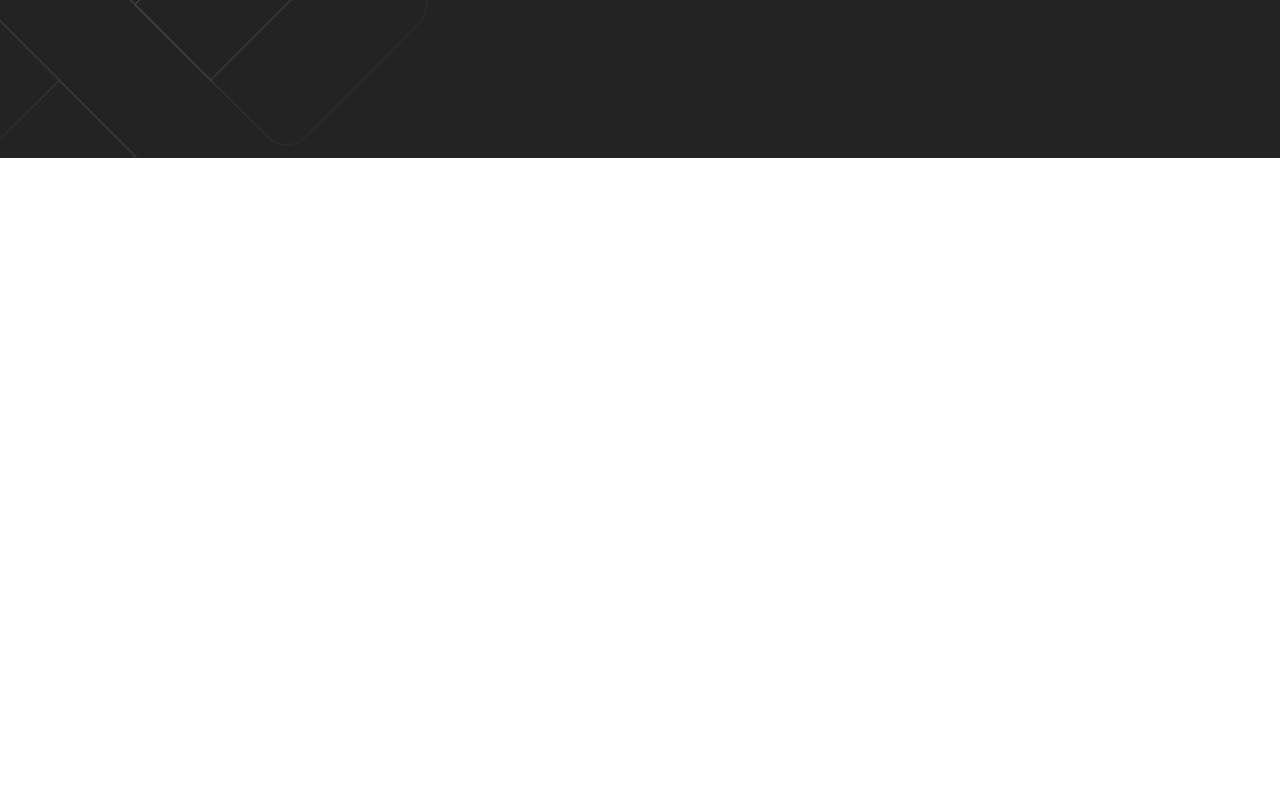
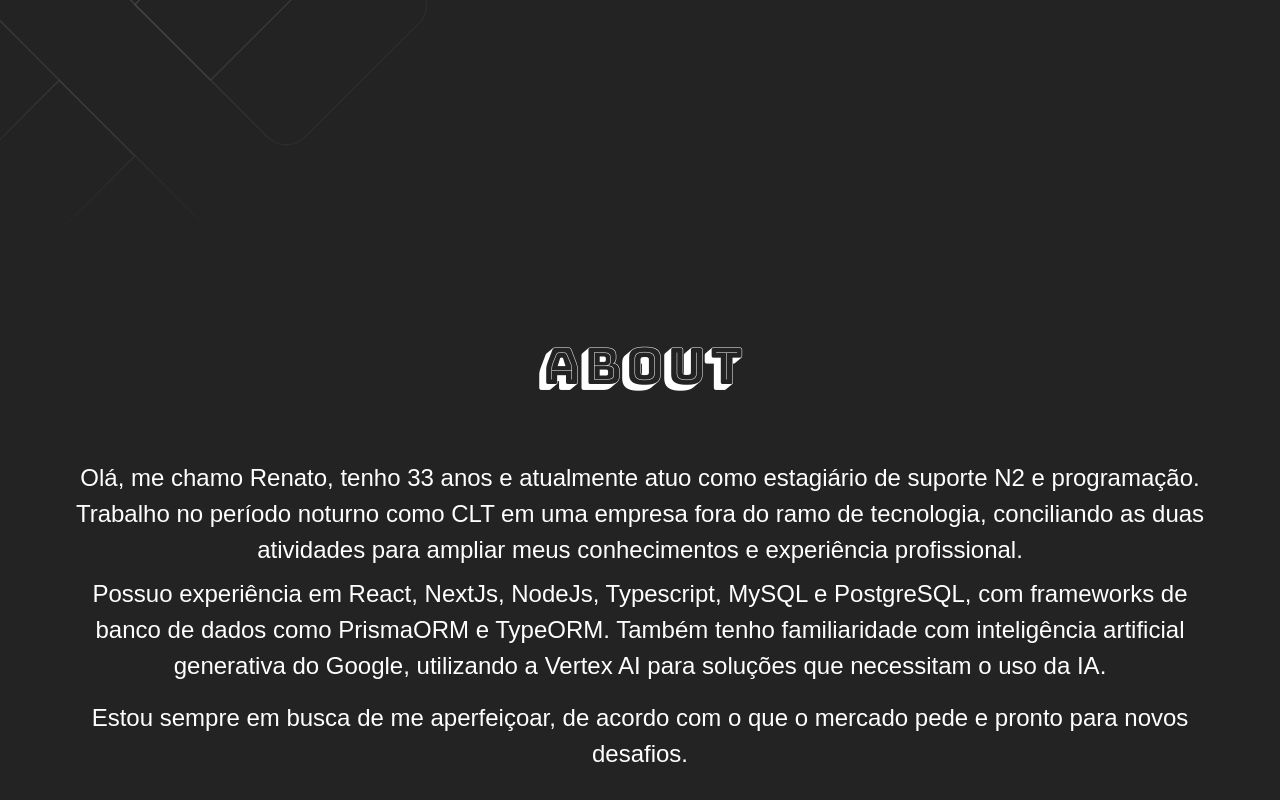
Before and after one commit to Renass21/my-portfolio, a React (Vite) app: page / in a window 1280 px wide. Shown: the part 642-1442 px from the top of the page. Before the commit the page ends 905 px from the top, so only its background shows below. Built offline with nearby package versions, Linux system fonts and the light colour scheme; a web font is replaced by a local one.

Commit message:
feat: add About component and integrate it into Home page

```diff
--- a/src/pages/home/Home.tsx
+++ b/src/pages/home/Home.tsx
@@ -1,3 +1,4 @@
+import About from "../../components/about/About"
 import NavBar from "../../components/navbar/NavBar"
 import Hero from "../sections/hero/Hero"
 
@@ -8,6 +9,7 @@ function Home() {
       <>
         <NavBar />
         <Hero />
+        <About />
       </>
     )
   }
```
